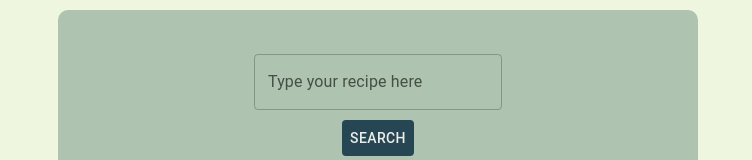
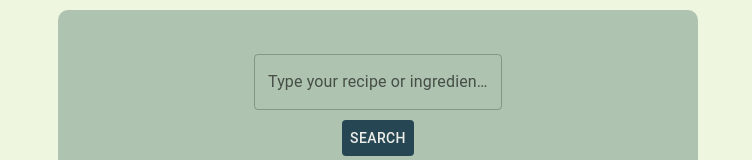
Before and after one commit to crandonbruz/recipes, a Next.js app in the folder client/: page / in a window 1280 px wide. Shown: the part 299-459 px from the top of the page, without its empty margins (262-1014 px from the left). Built offline with nearby package versions, Linux system fonts and the light colour scheme; no server answers.

Commit message:
updated text

```diff
--- a/client/components/FormComp/index.tsx
+++ b/client/components/FormComp/index.tsx
@@ -27,7 +27,7 @@ export const FormComp = () => {
     }
     try {
       const response = await fetch(
-        `${backendUrl}/api/recipes?query=${searchInput}`
+        `${backendUrl}/api/recipes?query=${searchInput}`,
       );
       console.log(response);
 
@@ -51,7 +51,7 @@ export const FormComp = () => {
     const loggedInToken = getToken();
     if (!loggedInToken) {
       alert(
-        "You must be logged in to save a recipe. Click on Recipes to login or register."
+        "You must be logged in to save a recipe. Click on Recipes to login or register.",
       );
       return;
     }
@@ -81,7 +81,7 @@ export const FormComp = () => {
       <Box sx={root}>
         <TextField
           sx={{ color: "#edede9" }}
-          label="Type your recipe here"
+          label="Type your recipe or ingredient here"
           value={searchInput}
           onChange={(e) => setSearchInput(e.target.value)}
           onKeyDown={handleKeyDown}
```
